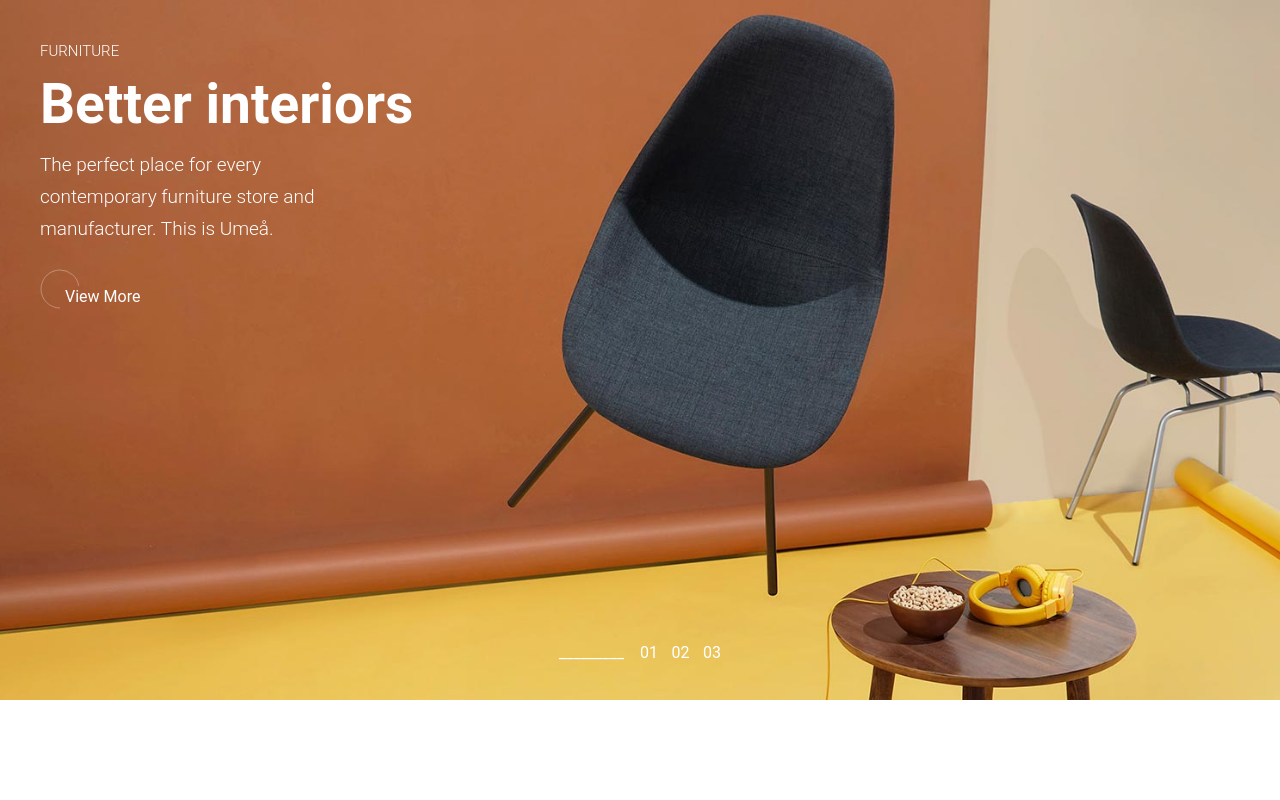
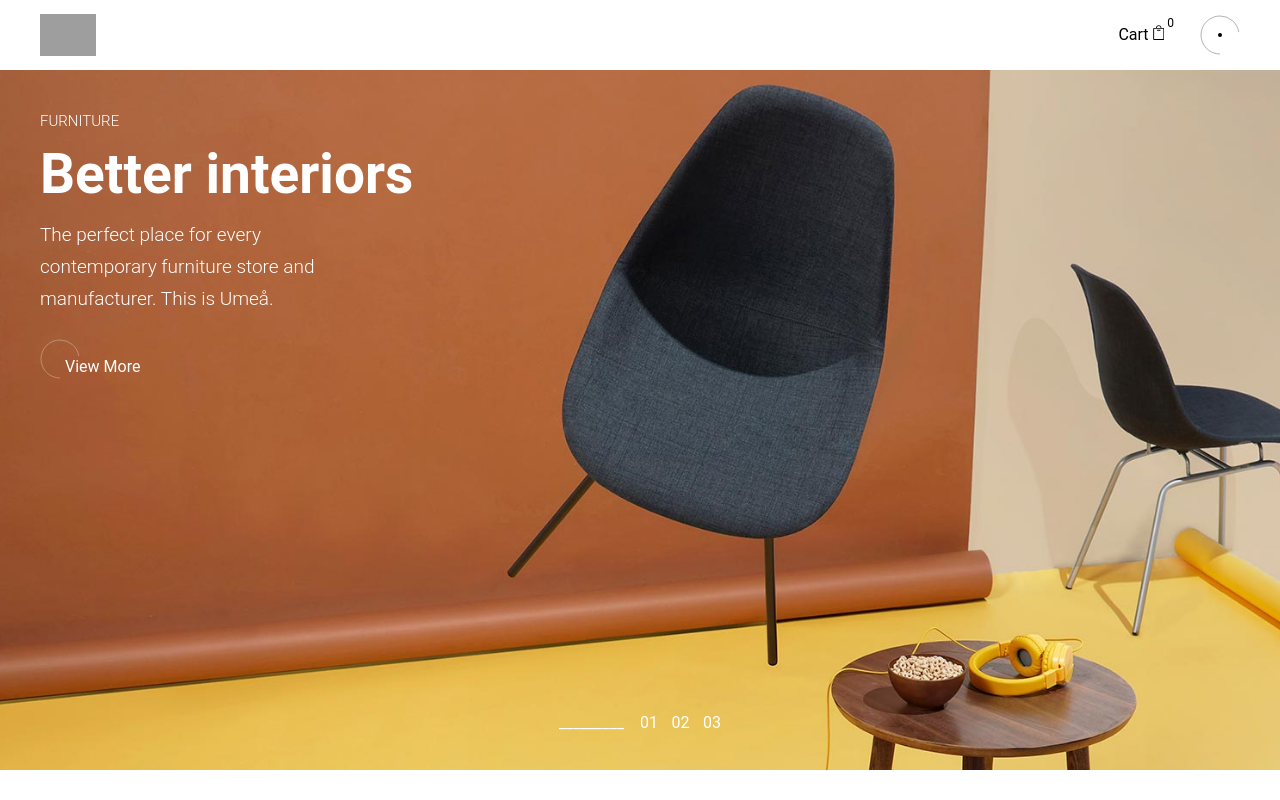
Before and after one commit to HladenRazum/umea-clone, a plain HTML site: page index.html in a window 1280 px wide. Drawn offline with nearby package versions, Linux system fonts and the light colour scheme; grey boxes are pictures that could not be loaded.

Commit message:
added header element

```diff
--- a/index.html
+++ b/index.html
@@ -22,17 +22,57 @@
     </script>
   </head>
   <body class="text-white font-['Roboto']">
-    <!-- <header>
-         <a href="/">
-            <img
-               src="https://umea.qodeinteractive.com/wp-content/uploads/2021/04/umea-logo-regular.png"
-               alt="logo"
-               width="114"
-               height="42"
-         /></a>
-         <span>Cart</span>
-         <span>Menu</span>
-      </header> -->
+    <header class="h-[70px] text-black flex gap-1 px-10 items-center">
+      <a href="/">
+        <img
+          src="https://umea.qodeinteractive.com/wp-content/uploads/2021/04/umea-logo-regular.png"
+          alt="logo"
+          width="56"
+          height="22"
+      /></a>
+      <span class="ml-auto relative mx-8 flex gap-1 items-baseline">
+        Cart
+        <svg
+          xmlns="http://www.w3.org/2000/svg"
+          x="0px"
+          y="0px"
+          width="11.438px"
+          height="15px"
+          viewBox="0 0 11.438 15"
+          enable-background="new 0 0 11.438 15"
+          xml:space="preserve"
+        >
+          <g>
+            <path
+              d="M0.466,14.633c-0.184-0.183-0.274-0.399-0.274-0.649V3.822c0-0.25,0.091-0.466,0.274-0.65 c0.183-0.183,0.399-0.274,0.649-0.274h1.848C2.981,2.128,3.261,1.474,3.8,0.935c0.539-0.539,1.184-0.808,1.934-0.808   c0.751,0,1.395,0.27,1.934,0.808c0.539,0.539,0.818,1.194,0.838,1.963h1.848c0.249,0,0.466,0.091,0.649,0.274   c0.183,0.184,0.274,0.4,0.274,0.65v10.162c0,0.25-0.092,0.467-0.274,0.649c-0.184,0.183-0.4,0.274-0.649,0.274H1.115   C0.865,14.907,0.648,14.815,0.466,14.633z M1.115,3.822v10.162h9.238V3.822H1.115z M3.887,2.898h3.695   c-0.02-0.52-0.207-0.957-0.563-1.313C6.663,1.229,6.234,1.05,5.734,1.05S4.805,1.229,4.449,1.584   C4.093,1.941,3.905,2.378,3.887,2.898z M4.017,5.54c-0.087-0.087-0.13-0.197-0.13-0.332s0.043-0.246,0.13-0.332   c0.086-0.087,0.197-0.13,0.332-0.13h2.771c0.135,0,0.246,0.043,0.333,0.13c0.086,0.086,0.13,0.197,0.13,0.332   S7.538,5.453,7.452,5.54c-0.087,0.086-0.198,0.13-0.333,0.13H4.349C4.213,5.669,4.103,5.626,4.017,5.54z"
+            ></path>
+          </g>
+        </svg>
+        <span class="absolute text-xs right-[-10px] top-[-8px]">0</span>
+      </span>
+      <span class="menu-btn" role="button">
+        <div class="flex items-end relative">
+          <span>
+            <svg
+              xmlns="http://www.w3.org/2000/svg"
+              x="0px"
+              y="0px"
+              width="40px"
+              height="40px"
+              viewBox="0 0 40 40"
+              enable-background="new 0 0 40 40"
+              xml:space="preserve"
+            >
+              <circle class="arc arc-1" cx="20" cy="20" r="19"></circle>
+              <circle class="arc arc-2" cx="20" cy="20" r="19"></circle>
+            </svg>
+          </span>
+          <span
+            class="absolute left-[50%] top-2/4 translate-y-[-50%] translate-x-[-50%] w-1 h-1 bg-black rounded-full"
+          ></span>
+        </div>
+      </span>
+    </header>
     <section class="relative h-[480px] md:h-[700px]">
       <ul id="slides-container">
         <li class="bg-white text-black slide-wrapper h-full">
--- a/styles.css
+++ b/styles.css
@@ -19,7 +19,8 @@
   transform-origin: center;
 }
 
-.btn-link:hover .arc-1 {
+.btn-link:hover .arc-1,
+.menu-btn:hover .arc-1 {
   stroke-dashoffset: 165;
 }
 
@@ -87,3 +88,7 @@ input[type="radio"]:checked::before {
   content: "_________";
   margin-right: 1em;
 }
+
+/* Menu btn */
+.menu-btn {
+}
```
